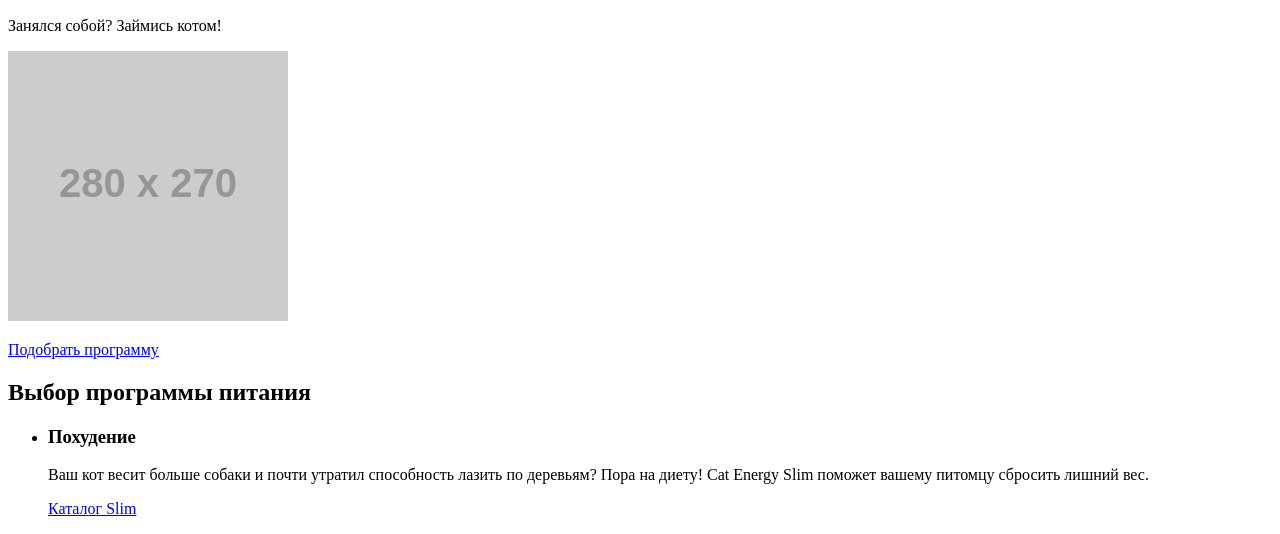
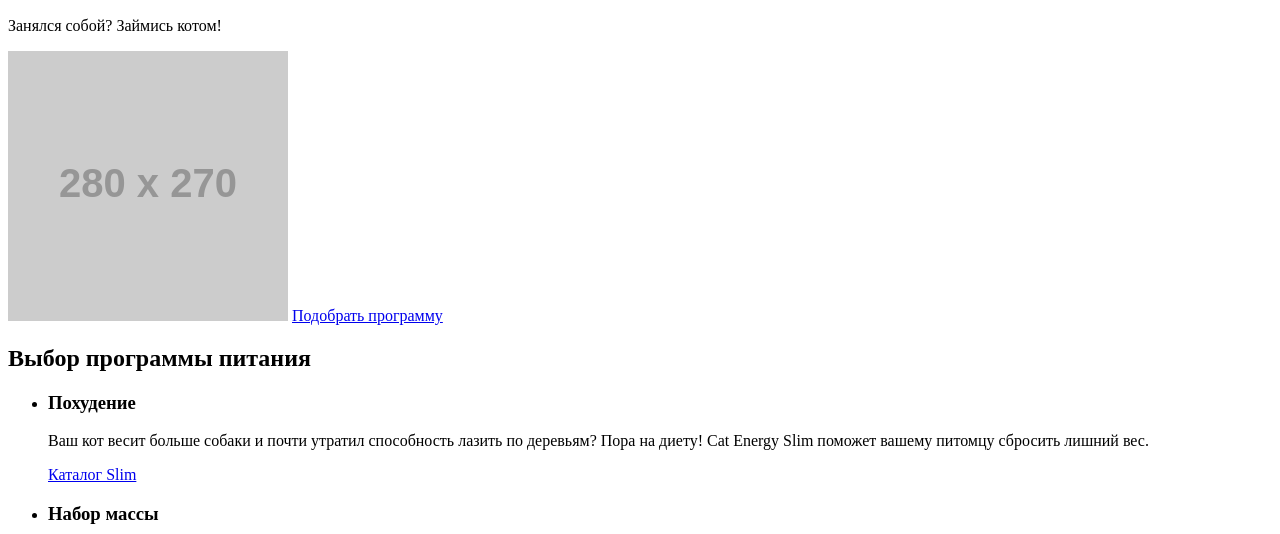
Before and after one commit to ElizabethSh/cat-energy, a website: page source/index.html in a window 1280 px wide. Shown: the part 252-786 px from the top of the page. Drawn offline with Linux system fonts and the light colour scheme; placeholder pictures from the web are drawn by us.

Commit message:
Убирает обертку у изображения

```diff
--- a/source/index.html
+++ b/source/index.html
@@ -29,9 +29,7 @@
       <section class="intro">
         <h2 class="intro__title">Функциональное питание для котов</h2>
         <p class="intro__slogan">Занялся собой? Займись котом!</p>
-        <p class="intro__image">
-          <img src="https://via.placeholder.com/280x270" width="280" height="270" alt="Фото продукта Кэт Энерджи">
-        </p>
+        <img class="intro__image" src="https://via.placeholder.com/280x270" width="280" height="270" alt="Фото продукта Кэт Энерджи">
         <a class="button" href="form.html">Подобрать программу</a>
       </section>
       <section class="programs">
```
